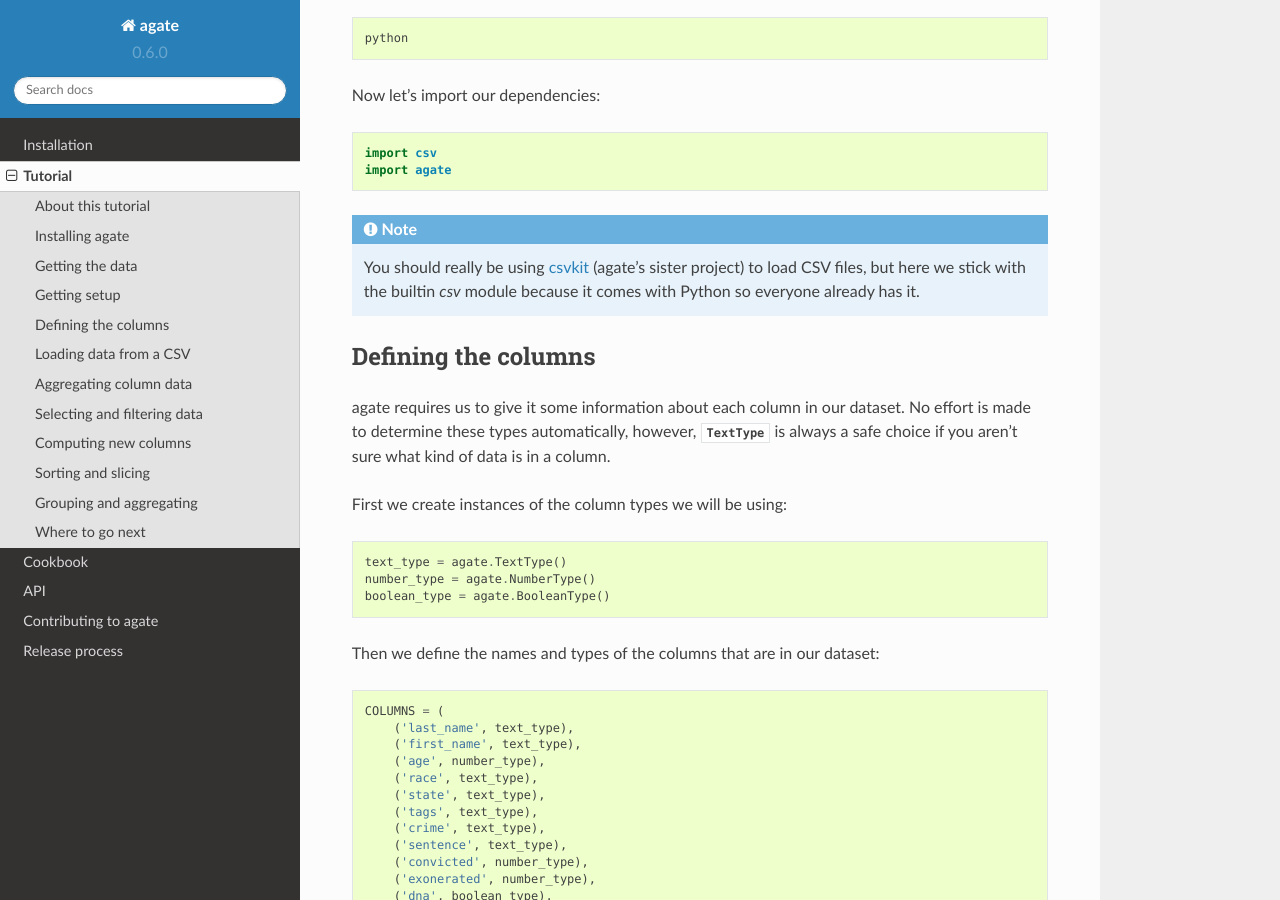
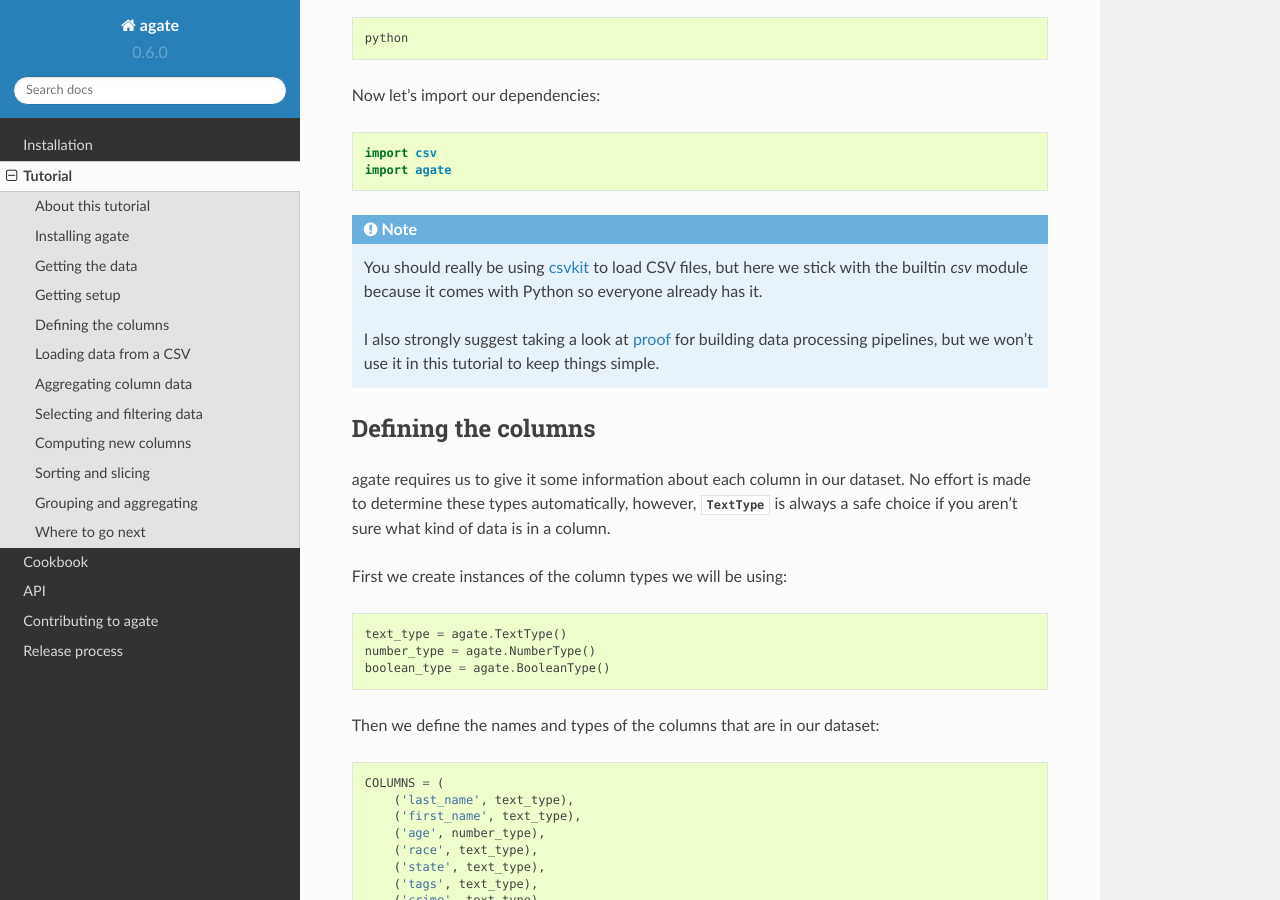
Before and after one commit to wireservice/agate, a Sphinx documentation site: the page built from docs/tutorial.rst, in a window 1280 px wide and 900 px high, scrolled down 1119 px. Built offline with Sphinx 7.4.7 and the Read the Docs theme 2.0.0, drawn with Linux system fonts in a browser that asks for light colours; some of the changed text lies outside the part shown.

Commit message:
Add reference to proof to tutorial.

```diff
--- a/docs/tutorial.rst
+++ b/docs/tutorial.rst
@@ -50,7 +50,9 @@
 
 .. note::
 
-    You should really be using `csvkit <http://csvkit.readthedocs.org/>`_ (agate's sister project) to load CSV files, but here we stick with the builtin `csv` module because it comes with Python so everyone already has it.
+    You should really be using `csvkit <http://csvkit.readthedocs.org/>`_ to load CSV files, but here we stick with the builtin `csv` module because it comes with Python so everyone already has it.
+
+    I also strongly suggest taking a look at `proof <http://proof.readthedocs.org/en/latest/>`_ for building data processing pipelines, but we won't use it in this tutorial to keep things simple.
 
 Defining the columns
 ====================
@@ -391,3 +393,5 @@
 ================
 
 This tutorial only scratches the surface of agate's features. For many more ideas on how to apply agate, check out the :doc:`cookbook`, which includes dozens of examples showing how to substitute agate for common operations used in Excel, SQL, R and more.
+
+Also, if you're going to be doing data processing in Python you really ought to check out `proof <http://proof.readthedocs.org/en/latest/>`_, a library for building data processing pipelines that are repeatable and self-documenting. It will make your code cleaner and save you tons of time.
```
Also changed, not shown: 1 other file.
